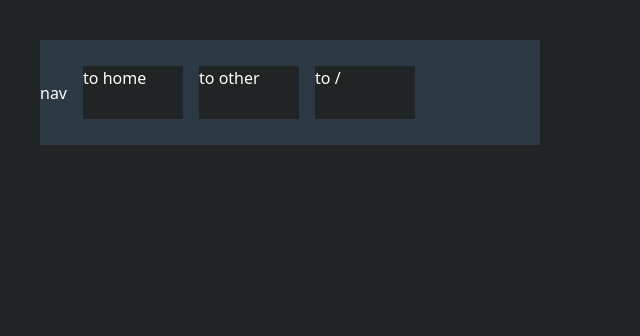
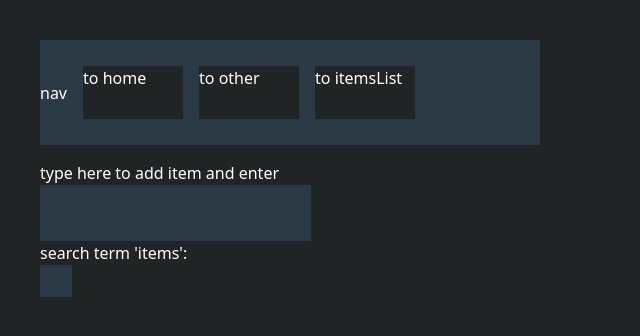
Before and after one commit to tulza/ts-testing, a React (Vite) app: page /ts-testing/itemsList in a window 1280 px wide. Shown: the top 336 px of the page, without its empty margins (0-640 px from the left). Built offline with nearby package versions, Linux system fonts and the light colour scheme.

Commit message:
improved functionalities to make the all data sharable

```diff
--- a/src/App.tsx
+++ b/src/App.tsx
@@ -8,6 +8,7 @@ import {
   Navigate,
 } from "react-router-dom";
 import NavBar from "./Component/NavBar";
+import ItemList from "./Component/ItemList";
 
 function App() {
   return (
@@ -17,6 +18,7 @@ function App() {
         <Routes>
           <Route path="/home" element={<Home />} />
           <Route path="/other" element={<OtherPage />} />
+          <Route path="/itemsList" element={<ItemList />} />
           <Route path="/" element={<Navigate to="/home" />} />
         </Routes>
       </div>
--- a/src/Component/Home.tsx
+++ b/src/Component/Home.tsx
@@ -1,25 +1,32 @@
-import { useState } from "react";
 import { useSearchParams } from "react-router-dom";
 
 const num: number[] = [0, 1, 2, 3, 4, 5, 6, 7, 8, 9];
 
 const Home = () => {
+  const term = "num";
   const [searchParams, setSearchParams] = useSearchParams();
-  const searchTerm = searchParams.get("name") || "";
+  const searchTerm = searchParams.get(term) || "";
 
   const handleChange = (e) => {
-    const name = e.target.value;
-    if (name) {
-      setSearchParams({ name: name });
+    const otherParams: any = Object.fromEntries(
+      new URLSearchParams(location.search),
+    );
+    const num = e.target.value;
+    if (num) {
+      otherParams.num = num;
+      setSearchParams(otherParams);
     } else {
-      setSearchParams({});
+      const { num, ...params } = otherParams;
+      setSearchParams(params);
     }
   };
 
   return (
     <div>
       <input className="bg-element px-10 py-4" onChange={handleChange} />
-      <div className="w-max">search term 'name': {searchTerm}</div>
+      <div className="w-max">
+        search term '{term}': {searchTerm}
+      </div>
       <ul>
         is lt or eq to
         {num
--- /dev/null
+++ b/src/Component/ItemList.tsx
@@ -0,0 +1,49 @@
+import { motion } from "framer-motion";
+import { useState } from "react";
+import { useSearchParams } from "react-router-dom";
+
+const ItemList = () => {
+  //query params
+  const [searchParams, setSearchParams] = useSearchParams();
+  const searchTerm = searchParams.get("items") || "";
+  const handleAdd = () => {
+    const otherParams: any = Object.fromEntries(
+      new URLSearchParams(location.search),
+    );
+    otherParams.items = [...items, value].join("_");
+    setItems([...items, value]);
+    setSearchParams(otherParams);
+    setValue("");
+  };
+  const [items, setItems] = useState(searchTerm.split("_"));
+  const [value, setValue] = useState("");
+  return (
+    <div>
+      <div>type here to add item and enter</div>
+      <input
+        className="bg-element py-4 pr-10"
+        onKeyDown={(e) => {
+          if (e.key == "Enter") {
+            handleAdd();
+          }
+        }}
+        onChange={(e) => {
+          setValue(e.target.value);
+        }}
+        value={value}
+      />
+      <div className="w-max">search term 'items': {searchTerm}</div>
+      <motion.ul>
+        {items.map((item, index) => (
+          <ListItems item={item} key={index} />
+        ))}
+      </motion.ul>
+    </div>
+  );
+};
+
+const ListItems = ({ item }: { item: string }) => {
+  return <div className="w-max bg-element p-4">{item}</div>;
+};
+
+export default ItemList;
--- a/src/Component/NavBar.tsx
+++ b/src/Component/NavBar.tsx
@@ -2,11 +2,11 @@ import { useNavigate } from "react-router";
 
 const NavBar = () => {
   return (
-    <div className=" mb-4 flex h-[105px] w-[500px] items-center gap-4 bg-element">
+    <div className=" mb-4 flex h-[105px] w-[500px] cursor-pointer items-center gap-4 bg-element">
       nav
       <Button name="home" to="/home" />
       <Button name="other" to="/other" />
-      <Button name="/" to="/" />
+      <Button name="itemsList" to="/itemsList" />
     </div>
   );
 };
@@ -20,7 +20,7 @@ const Button = ({ name, to }: buttonProps) => {
     <div
       className="h-[50%] w-[100px] bg-background"
       onClick={() => {
-        navigate({ pathname: to, search: location.search });
+        navigate({ pathname: to, search: window.location.search });
       }}
     >
       to {name}
```
